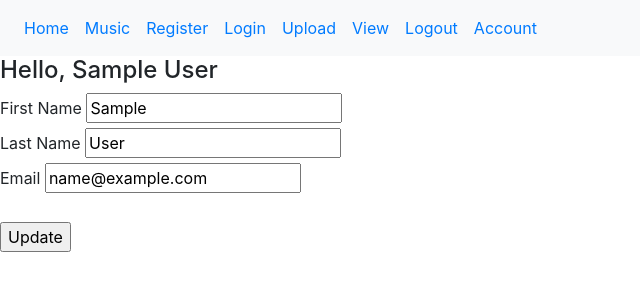
After one commit to vuchenna/myflaskproject, a Flask app: page /account in a window 1280 px wide. The commit adds this page. Shown: the top 300 px of the page, without its empty margins (0-640 px from the left). Run offline with Flask 2, Linux system fonts and the light colour scheme; the visitor is signed in with stand-in values (Sample User, id 1); data comes from the database, SQL or seed files in the repository; some libraries are stand-ins or nearby versions.

Commit message:
all errors are fixed

```diff
--- a/application/forms.py
+++ b/application/forms.py
@@ -2,6 +2,8 @@ from flask_wtf import FlaskForm
 from wtforms import StringField, SubmitField, PasswordField, BooleanField, SelectField
 from wtforms.validators import DataRequired, Length, Email, EqualTo, ValidationError
 from application.models import Users
+from flask_login import current_user
+
 
 class UploadForm(FlaskForm):
     title = StringField('Title',
@@ -85,9 +87,32 @@ class LoginForm(FlaskForm):
         )
 
     remember = BooleanField('Remember Me')
-
+    submit = SubmitField('Login')
 
 
 class SearchForm(FlaskForm):
     search=StringField('search', validators =[ DataRequired()])
     submit = SubmitField('search')
+
+class UpdateAccountForm(FlaskForm):
+    first_name = StringField('First Name',
+        validators = [
+            DataRequired(),
+            Length(min=4, max=30)
+        ])
+    last_name = StringField('Last Name',
+        validators=[
+            DataRequired(),
+            Length(min=4, max=30)
+        ])
+    email = StringField('Email',
+	validators=[
+            DataRequired(),Email()
+	])
+    submit = SubmitField('Update')
+
+    def validate_email(self,email):
+        if email.data != current_user.email:
+            user = Users.query.filter_by(email=email.data).first()
+            if user:
+                raise ValidationError('Email already in use')
--- a/application/models.py
+++ b/application/models.py
@@ -12,7 +12,7 @@ class Upload(db.Model):
 
     def __repr__(self):
         return ''.join([
-            'User ID: ', self.user_id, '\r\n',
+            'User ID: ', str(self.user_id), '\r\n',
             'Title: ', self.title, '\r\n', self.category, '\r\n', self.link
             ])
 
@@ -35,3 +35,8 @@ class Users(db.Model, UserMixin):
             'Email: ', self.email, '\r\n'
             'Name: ', self.first_name, ' ', self.last_name
             ])
+
+class SavedSong(db.Model):
+    id = db.Column(db.Integer, primary_key=True)
+    user_id = db.Column(db.Integer)
+    song_id = db.Column(db.Integer)
--- a/application/routes.py
+++ b/application/routes.py
@@ -1,7 +1,7 @@
 from flask import render_template, redirect, url_for, request
 from application import app, db, bcrypt
-from application.models import Users, Upload
-from application.forms import RegistrationForm, LoginForm, UploadForm, SearchForm
+from application.models import Users, Upload, SavedSong
+from application.forms import RegistrationForm, LoginForm, UploadForm, SearchForm, UpdateAccountForm
 from flask_login import login_user, current_user, logout_user, login_required
 
 
@@ -84,15 +84,35 @@ def upload():
 
     return render_template('upload.html', title ='Upload', form=form)
 
+@app.route('/music/add/<id>', methods=['GET', 'POST'])
+@login_required
+def add(id):
+    saved_song = SavedSong.query.filter_by(user_id=current_user.id, song_id=id).first()
+    if saved_song:
+        print('song is already saved')
+        return redirect(url_for('view'))
+    saved_song = SavedSong(user_id=current_user.id, song_id=id)
+    db.session.add(saved_song)
+    db.session.commit()
+    return redirect(url_for('view'))
+
+
+@app.route('/music/remove/<id>', methods=['GET', 'POST'])
+@login_required
+def remove(id):
+    return "Cannot remove songs that isnt owned by you. Try uploading a new song"
 
 @app.route('/view', methods=['GET','POST'])
 @login_required
 def view():
-    id = current_user.id
-    viewData = Upload.query.filter_by(user_id=id).all()
-
-
-    return render_template('view.html', title ='View',uploads = viewData )
+    user = Users.query.filter_by(id=current_user.id).first()
+    saved_songs = SavedSong.query.filter_by(user_id=user.id).all()
+    uploads = []
+    for saved_song in saved_songs:
+        upload = Upload.query.filter_by(id=saved_song.song_id).first()
+        uploads.append(upload)
+    songs = user.upload + uploads
+    return render_template('view.html', title ='View',uploads = songs )
 
 @app.route('/upload/update/<id>',methods=['GET', 'POST'])
 @login_required
@@ -115,9 +135,15 @@ def update(id):
 @login_required
 def upload_delete(id):
     upload = Upload.query.filter_by(id=id).first()
+    if current_user.id != upload.user_id:
+        return redirect(url_for('view'))
     db.session.delete(upload)
+    saved_songs = SavedSong.query.filter_by(song_id=id).all()
+    for saved_song in saved_songs:
+        db.session.delete(saved_song)
     db.session.commit()
     return redirect(url_for('view'))
+
 
 @app.route('/logout')
 def logout():
@@ -127,4 +153,22 @@ def logout():
 
 
 #@app.route('/search_results', methods=['GET', 'POST'])
-#def search_results():
+#def search_results()
+
+
+
+@app.route('/account', methods=['GET', 'POST'])
+@login_required
+def account():
+    form = UpdateAccountForm()
+    if form.validate_on_submit():
+        current_user.first_name = form.first_name.data
+        current_user.last_name = form.last_name.data
+        current_user.email = form_email.data
+        db.session.commit()
+        return redirect(url_for('account'))
+    elif request.method == 'GET':
+        form.first_name.data = current_user.first_name
+        form.last_name.data = current_user.last_name
+        form.email.data = current_user.email
+    return render_template('account.html', title='Account', form=form)
--- /dev/null
+++ b/application/templates/account.html
@@ -0,0 +1,55 @@
+{% extends "layout.html" %}
+{% block body_content %}
+
+<h4> Hello, {{ current_user.first_name }} {{ current_user.last_name }}  </h4>
+	<div class='form'>
+		<form method='POST' action=''>
+			{{ form.hidden_tag() }}
+
+			<div class='form_group'>
+				{{ form.first_name.label }}
+				{{ form.first_name }}
+
+				{% if form.first_name.errors %}
+				<div class="error">
+					{% for error in form.first_name.errors %}
+					<span> {{ error }} </span>
+					{% endfor %}
+				</div>
+				{% endif %}
+			</div>
+
+			<div class='form_group'>
+				{{ form.last_name.label }}
+				{{ form.last_name }}
+
+				{% if form.last_name.errors %}
+				<div class="error">
+					{% for error in form.last_name.errors %}
+					<span> {{ error }} </span>
+					{% endfor %}
+				</div>
+				{% endif %}
+			</div>
+
+			<div class='form_group'>
+				{{ form.email.label }}
+				{{ form.email }}
+				{% if form.email.errors %}
+				<div class='error'>
+					{% for error in form.email.errors %}
+					<span> {{ error }} </span>
+					{% endfor %}
+				</div>
+				{% endif %}
+			</div>
+			<br>
+
+			<div class ='form_group'>
+				{{ form.submit }}
+			</div>
+		</form>
+	</div>
+
+
+{% endblock  %}
--- a/application/templates/layout.html
+++ b/application/templates/layout.html
@@ -13,6 +13,10 @@
         <li class="nav-item"><a class="nav-link" href="{{url_for('upload') }}">Upload</a></li>
         <li class="nav-item"> <a class="nav-link" href="{{url_for('view') }}">View</a> </li>
         <li class="nav-item"><a class="nav-link" href="{{ url_for('logout')}}">Logout</a></li>
+        <li class="nav-item"><a class="nav-link" href="{{ url_for('account')}}">Account</a></li>
+
+
+
 
 	{% endif %}
     </ul>
--- a/application/templates/music.html
+++ b/application/templates/music.html
@@ -43,10 +43,7 @@
 			<td> {{ upload.date_posted }} </td>
 			<td> {{ upload.category }} </td>
 			<td> <a href="{{ upload.link }}">Link</a> </td>
-
-
-
-
+			<td> <a href="{{ url_for("add", id=upload.id) }}">Add Song</a> </td>
 		</tr>
 
 		<br>
--- a/create.py
+++ b/create.py
@@ -1,4 +1,4 @@
 from application import db
 
-#db.drop_all()
+db.drop_all()
 db.create_all()
```
Also changed, not shown: application/templates/view.html (+5 -2 lines), static/style.css (deleted, +0 -69 lines).
